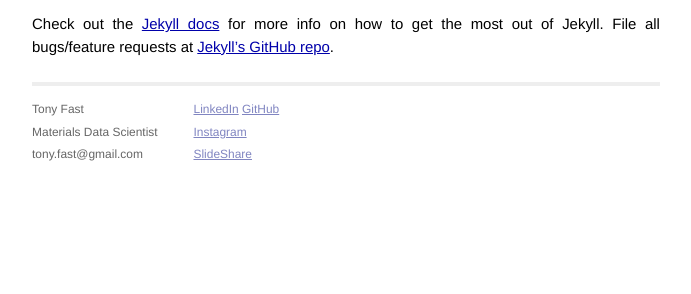
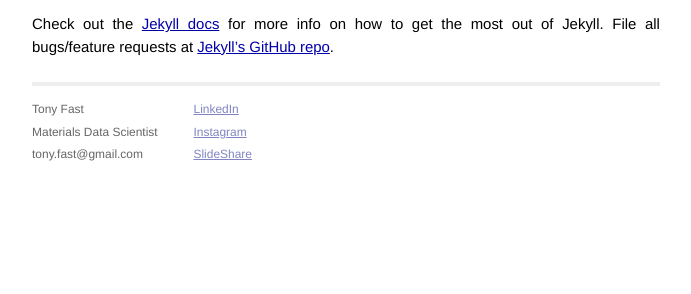
Before and after one commit to tonyfast/matin-polymer-demo, a Jekyll site: the page built from _posts/2014-02-12-welcome-to-jekyll.markdown, in a window 1280 px wide. Shown: the part 411-705 px from the top of the page, without its empty margins (294-985 px from the left). Built offline with Jekyll 4.4.1, drawn with Linux system fonts in a browser that asks for light colours; Markdown is read by kramdown in place of the engine named in the settings.

Commit message:
Update default.html

```diff
--- a/_layouts/default.html
+++ b/_layouts/default.html
@@ -33,8 +33,7 @@
             </div>
             <div class="contact">
               <p>
-                <td><a href="http://www.linkedin.com/in/tonyfast">LinkedIn</a></td>
-                <td><a href="https://github.com/tonyfast">GitHub</a></br></td>
+                <a href="http://www.linkedin.com/in/tonyfast">LinkedIn</a></br>
                 <a href="https://instagram.com/docfast">Instagram</a></br>
                 <a href="https://slideshare.net/tonyfast1">SlideShare</a></br>
 
```
